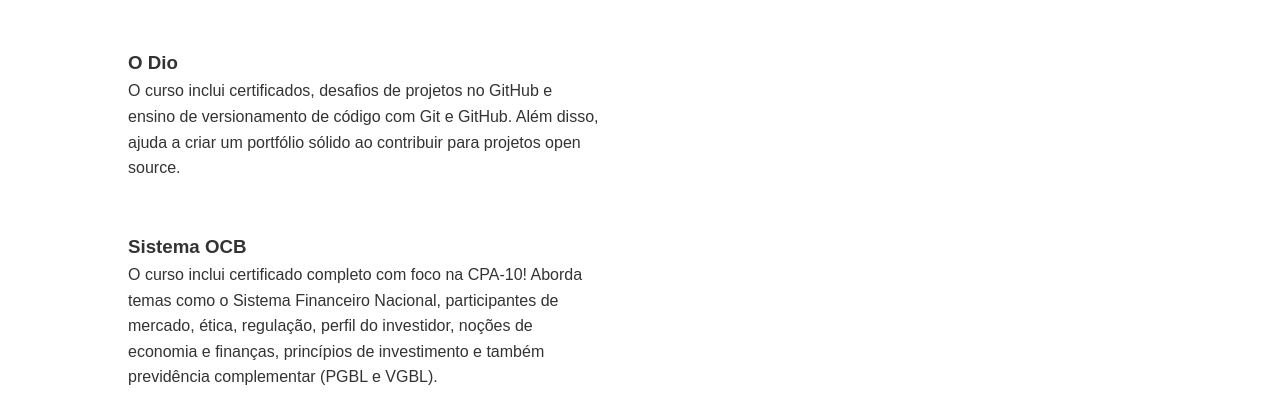
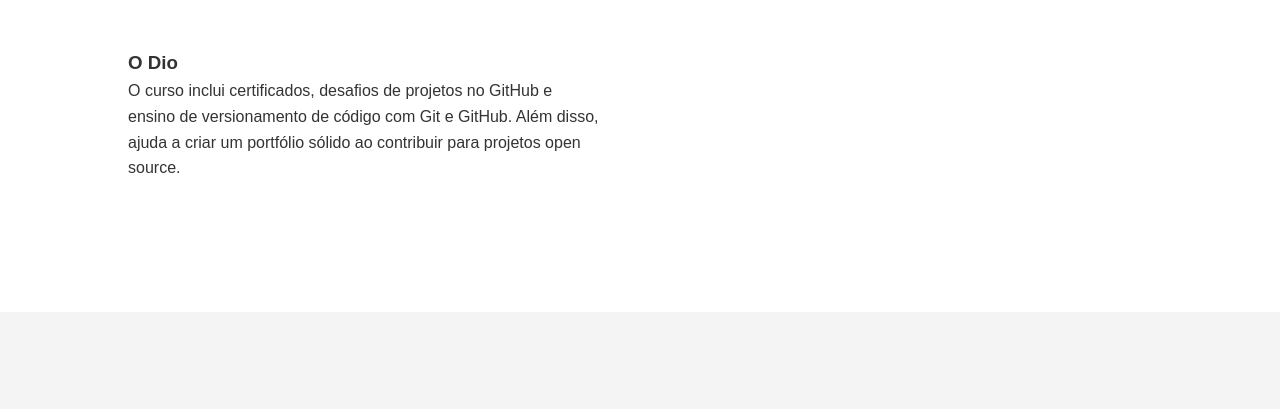
Before and after one commit to brumab/cur, a plain HTML site: page index.html in a window 1280 px wide. Shown: the part 2310-2719 px from the top of the page. Drawn offline with Linux system fonts and the light colour scheme.

Commit message:
Update index.html

```diff
--- a/index.html
+++ b/index.html
@@ -87,8 +87,7 @@
         <br></br>
         <h3>O Dio</h3> O curso inclui certificados, desafios de projetos no GitHub e ensino de versionamento de código com Git e GitHub. Além disso, ajuda a criar um portfólio sólido ao contribuir para projetos open source. </p>
         <br></br>
-       <h3>Sistema OCB</h3> O curso inclui certificado completo com foco na CPA-10!
-          Aborda temas como o Sistema Financeiro Nacional, participantes de mercado, ética, regulação, perfil do investidor, noções de economia e finanças, princípios de investimento e também previdência complementar (PGBL e VGBL).</p>
+
     </div>
     <img src="images/foto-pc.png" alt="Foto minha programando">
   </section>
```
